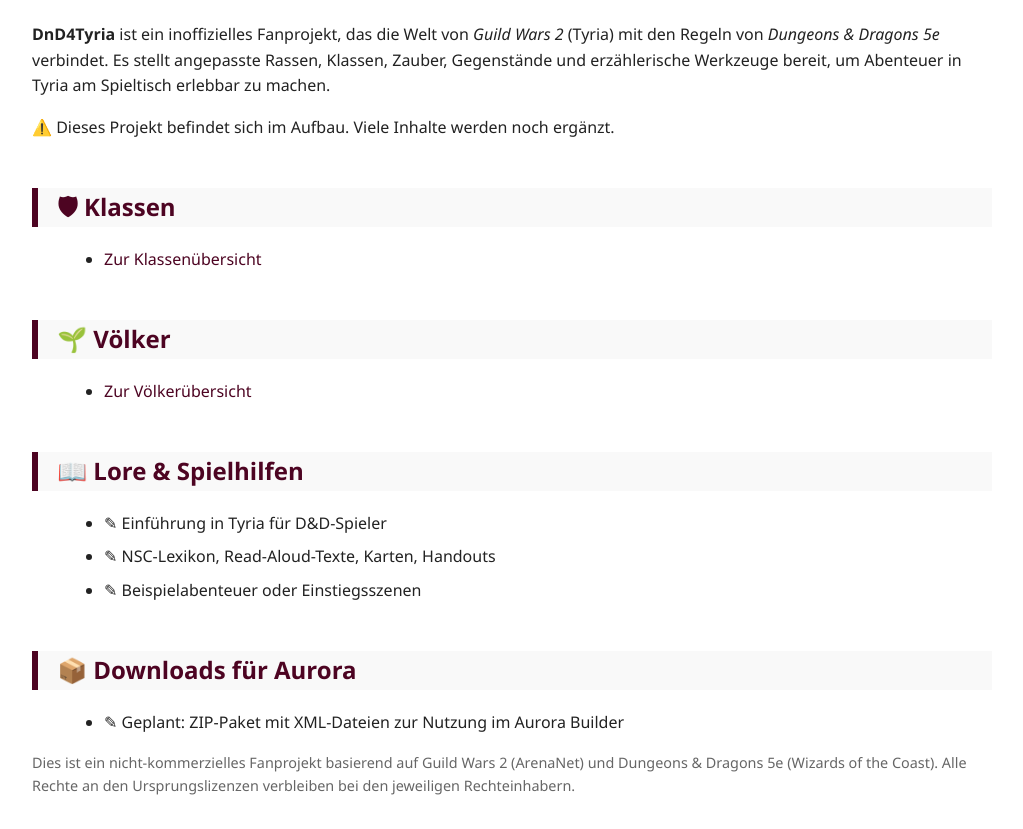
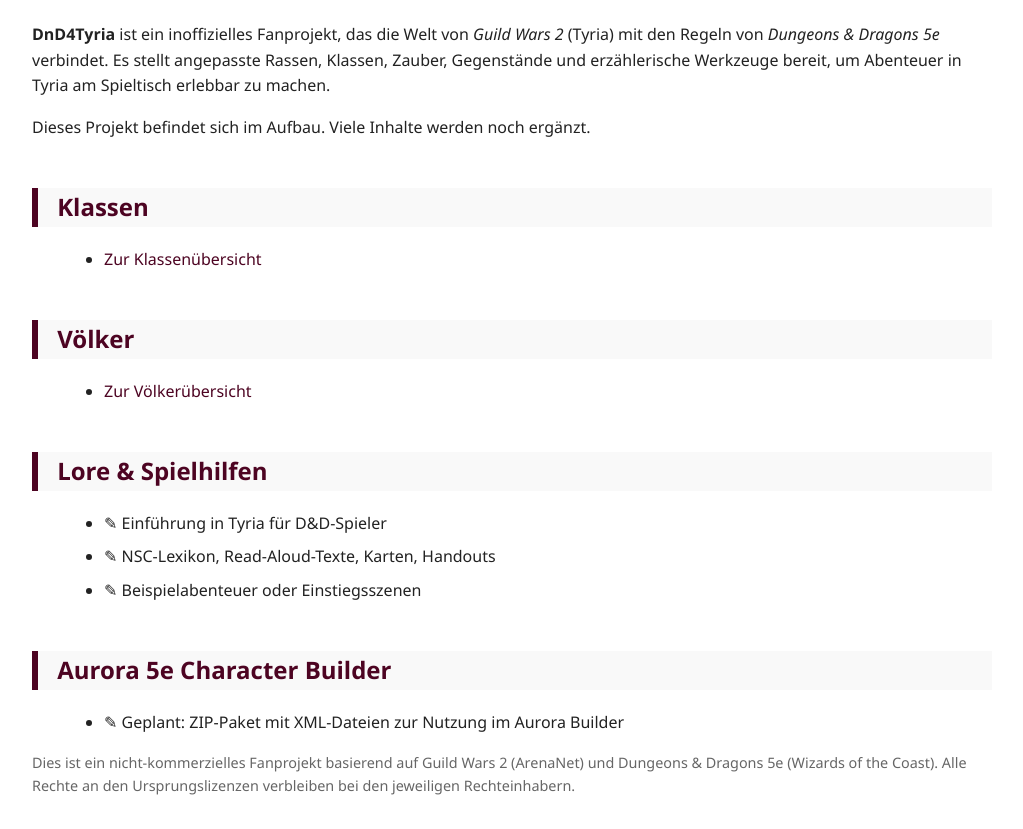
Before and after one commit to Jacer75/DnD4Tyria, a plain HTML site: page de/index.html in a window 1280 px wide. Shown: the part 119-948 px from the top of the page, without its empty margins (128-1151 px from the left). Drawn offline with Linux system fonts and the light colour scheme.

Commit message:
Update index.html

```diff
--- a/de/index.html
+++ b/de/index.html
@@ -13,26 +13,26 @@
     <strong>DnD4Tyria</strong> ist ein inoffizielles Fanprojekt, das die Welt von <em>Guild Wars 2</em> (Tyria) mit den Regeln von <em>Dungeons & Dragons 5e</em> verbindet. Es stellt angepasste Rassen, Klassen, Zauber, Gegenstände und erzählerische Werkzeuge bereit, um Abenteuer in Tyria am Spieltisch erlebbar zu machen.
   </p>
 
-  <p class="todo">⚠️ Dieses Projekt befindet sich im Aufbau. Viele Inhalte werden noch ergänzt.</p>
+  <p class="todo">Dieses Projekt befindet sich im Aufbau. Viele Inhalte werden noch ergänzt.</p>
 
-  <h2>🛡 Klassen</h2>
+  <h2>Klassen</h2>
   <ul>
     <li><a href="classes/index.html">Zur Klassenübersicht</a></li>
   </ul>
 
-  <h2>🌱 Völker</h2>
+  <h2>Völker</h2>
   <ul>
     <li><a href="races/index.html">Zur Völkerübersicht</a></li>
   </ul>
 
-  <h2>📖 Lore & Spielhilfen</h2>
+  <h2>Lore & Spielhilfen</h2>
   <ul>
     <li class="todo">✎ Einführung in Tyria für D&D-Spieler</li>
     <li class="todo">✎ NSC-Lexikon, Read-Aloud-Texte, Karten, Handouts</li>
     <li class="todo">✎ Beispielabenteuer oder Einstiegsszenen</li>
   </ul>
 
-  <h2>📦 Downloads für Aurora</h2>
+  <h2>Aurora 5e Character Builder</h2>
   <ul>
     <li class="todo">✎ Geplant: ZIP-Paket mit XML-Dateien zur Nutzung im Aurora Builder</li>
   </ul>
```
